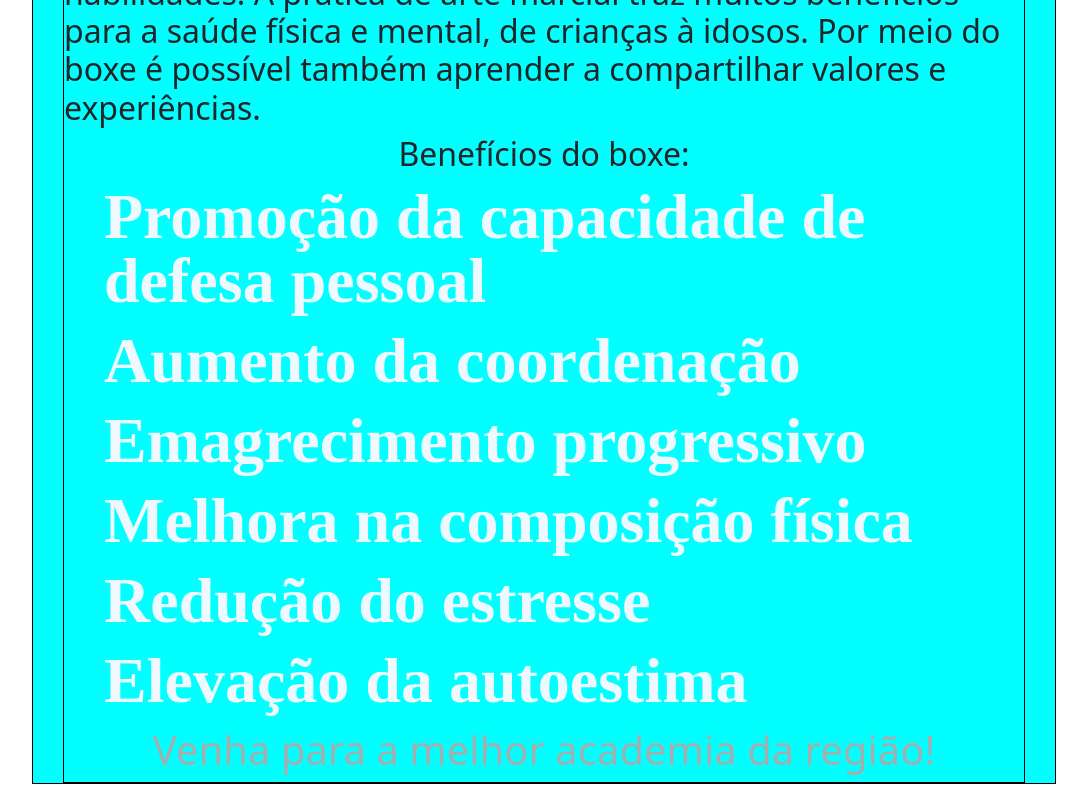
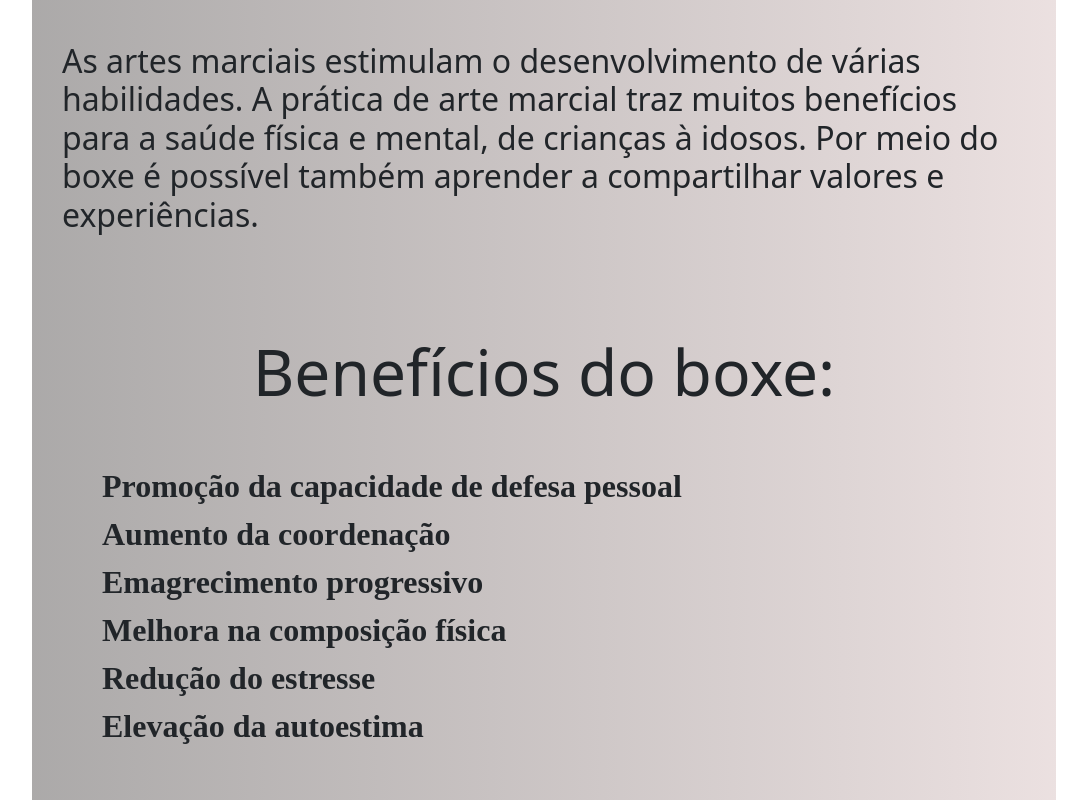
Before and after one commit to brenoMatias/hopeteam, a React (Create React App) app: page / in a window 1280 px wide. Shown: the part 720-1520 px from the top of the page, without its empty margins (96-1183 px from the left). Built offline with nearby package versions, Linux system fonts and the light colour scheme.

Commit message:
some style add

```diff
--- a/src/components/Hero.css
+++ b/src/components/Hero.css
@@ -11,25 +11,28 @@ h1 {
 }
 
 .hero-container {
+  margin-top: px;
   max-width: 1024px;
-  background-color: aqua;
+  background-image: linear-gradient(90deg, rgba(7, 1, 0, 0.336), rgba(235, 224, 224, 0.986));
   margin-left: auto;
   margin-right: auto;
   min-height: 800px;
-  border: 1px solid black;
-  display: flex;
+  /* border: 1px solid black; */
+  border-radius: 5%;
+      display: flex;
   justify-content: center;
 
 }
 
 .container-2 {
-  border: 1px solid black;
+  /* border: 1px solid black; */
   margin-left: 30px;
   margin-right: 30px;
   max-width:100%;
   display: flex;
   justify-content: center;
   flex-direction: column;
+
 }
 
 .img-hero {
@@ -50,11 +53,11 @@ h1 {
   }
 
   .container-2 {
-    border: 1px solid rgb(7, 2, 2);
     margin-left: 10px;
     margin-right: 10px;
     width:100%;
   }
+
   .hero-container h2 {
     display: flex;
     justify-content: center;
@@ -88,5 +91,24 @@ h2 {
 
 .animate__animated {
   animation-iteration-count: 1;
+}
 
+.hh1 {
+  margin-top: 40px;
+  font-size: 4em;
 }
+
+.beneficies {
+  margin-top: 50px;
+  margin-bottom: 50px;
+}
+
+.h22 {
+  margin-top: 40px;
+  margin-bottom: 60px;
+}
+
+.melhor {
+  margin-top: 40px;
+  margin-bottom: 50px;
+}
--- a/src/components/Hero.jsx
+++ b/src/components/Hero.jsx
@@ -11,36 +11,37 @@ function Hero() {
 
             <div className="container-2">
 
-            <h1 class="animate__animated animate__backInLeft">Por que praticar boxe?</h1>
+            <h1 class="hh1 animate__animated animate__backInLeft">Por que praticar boxe?</h1>
 
-            <h2> As artes marciais estimulam o desenvolvimento de várias habilidades. A prática de arte marcial traz muitos benefícios para a saúde física e mental, de crianças à idosos. Por meio do boxe é possível também aprender a compartilhar valores e experiências. </h2>
+            <h2 className="h22"> As artes marciais estimulam o desenvolvimento de várias habilidades. A prática de arte marcial traz muitos benefícios para a saúde física e mental, de crianças à idosos. Por meio do boxe é possível também aprender a compartilhar valores e experiências. </h2>
 
              <div>
-
-            <h2> Benefícios do boxe: </h2>
+            <h2 className="hh1"> Benefícios do boxe: </h2>
             </div>
 
+     <div className="beneficies">
             <i class="fas fa-boxing-glove">
-                <p className="p1"> Promoção da capacidade de defesa pessoal</p>
+                <p className="p11"> Promoção da capacidade de defesa pessoal</p>
             </i>
             <i class="fas fa-boxing-glove">
-                <p className="p1"> Aumento da coordenação</p>
+                <p className="p11"> Aumento da coordenação</p>
             </i>
             <i class="fas fa-boxing-glove">
-                <p className="p1"> Emagrecimento progressivo</p>
+                <p className="p11"> Emagrecimento progressivo</p>
             </i>
             <i class="fas fa-boxing-glove">
-                <p className="p1"> Melhora na composição física</p>
+                <p className="p11"> Melhora na composição física</p>
             </i>
             <i class="fas fa-boxing-glove">
-                <p className="p1">  Redução do estresse</p>
+                <p className="p11">  Redução do estresse</p>
             </i>
             <i class="fas fa-boxing-glove">
-                <p className="p1"> Elevação da autoestima</p>
+                <p className="p11"> Elevação da autoestima</p>
             </i>
+        </div>
 
                 <div>
-                <h1 class="animate__animated animate__backInLeft">Venha para a melhor academia da região!</h1>
+                <h1 class="melhor animate__animated animate__backInLeft">Venha para a melhor academia da região!</h1>
                 </div>
 
             </div>
```
